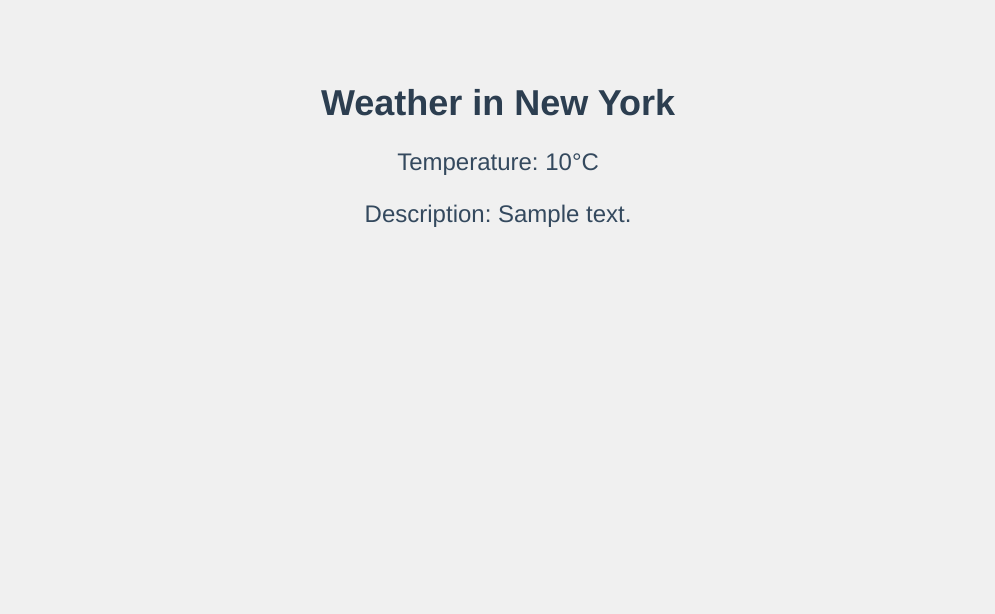
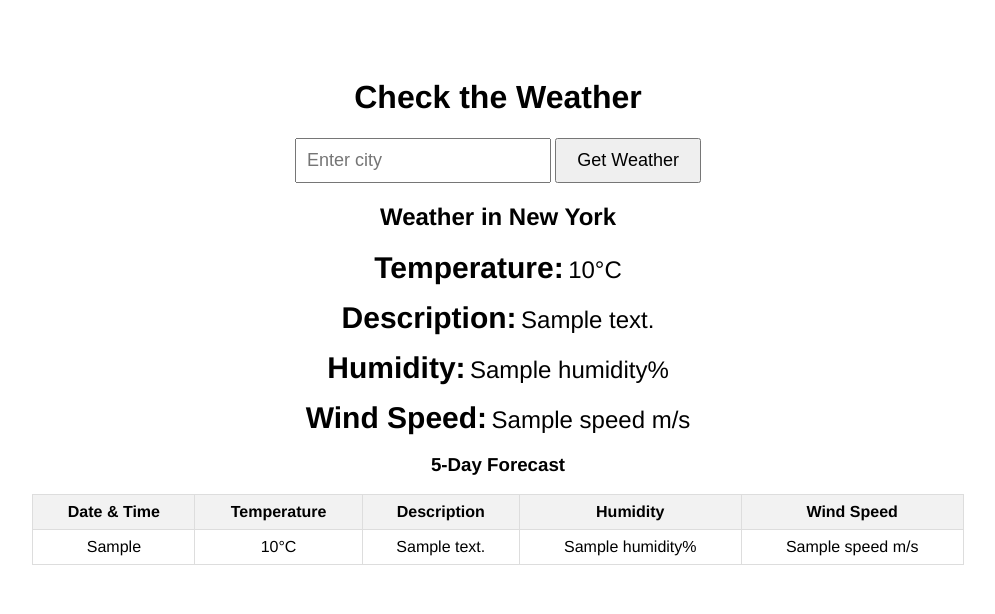
Before and after one commit to Albanovukelaj17/WeatherNow, a Flask app: page / in a window 1280 px wide. Shown: the top 614 px of the page, without its empty margins (142-1137 px from the left). Run offline with Flask 3, Linux system fonts and the light colour scheme; a database or web service that is not in the repository returns one stand-in record (values such as "Sample title"); data that the repository does not hold is empty.

Commit message:
5-day forecast

```diff
--- a/api/weather_api.py
+++ b/api/weather_api.py
@@ -7,21 +7,25 @@ load_dotenv()
 
 
 def get_weather(city):
-    api_key = os.getenv('API_KEY')  # Retrieve the API key from the environment
-    if not api_key:
-        return {"error": "API key not found. Please check your .env file."}
+    api_key = os.getenv('API_KEY')
+    base_url = "http://api.openweathermap.org/data/2.5/weather"
+    forecast_url = "http://api.openweathermap.org/data/2.5/forecast"
 
-    base_url = "http://api.openweathermap.org/data/2.5/weather"
+
     params = {
         'q': city,
         'appid': api_key,
         'units': 'metric'
     }
-    response = requests.get(base_url, params=params)
-    return response.json()
+    weather_response = requests.get(base_url, params=params)
 
 
-if __name__ == '__main__':
-    city = 'New York'
-    weather_data = get_weather(city)
-    print(weather_data)
+    forecast_response = requests.get(forecast_url, params=params)
+
+    if weather_response.status_code != 200 or forecast_response.status_code != 200:
+        return {'error': 'City not found. Please check the city name.'}
+
+    weather_data = weather_response.json()
+    forecast_data = forecast_response.json()
+
+    return {'current': weather_data, 'forecast': forecast_data}
--- a/app/routes.py
+++ b/app/routes.py
@@ -7,4 +7,4 @@ def index():
     return "Hello, World!"
 
 if __name__ == '__main__':
-    app.run(debug=True, port=5005)
+    app.run(debug=True, port=5007)
--- a/run.py
+++ b/run.py
@@ -1,7 +1,15 @@
-from flask import Flask, request, render_template
+from flask import Flask, render_template, request
+from datetime import datetime
 from api.weather_api import get_weather
 
 app = Flask(__name__)
+
+# Define the datetimeformat filter
+def datetimeformat(value, format='%H:%M:%S'):
+    return datetime.fromtimestamp(value).strftime(format)
+
+# Register the filter with Jinja2
+app.jinja_env.filters['datetimeformat'] = datetimeformat
 
 @app.route('/')
 def index():
@@ -12,4 +20,4 @@ def index():
     return render_template('index.html', city=city, weather=weather)
 
 if __name__ == '__main__':
-    app.run(debug=True, port=5005)
+    app.run(debug=True, port=5007)
--- a/templates/index.html
+++ b/templates/index.html
@@ -6,29 +6,85 @@
     <title>Weather Now</title>
     <style>
         body {
-            background-color: #f0f0f0;
-            font-family: 'Franklin Gothic Medium', 'Arial Narrow', Arial, sans-serif;
-            color: #333;
             text-align: center;
             padding: 50px;
+            font-family: 'Franklin Gothic Medium', 'Arial Narrow', Arial, sans-serif;
         }
 
-
-        h1 {
-            color: #2c3e50;
-            font-size: 36px;
+        .label {
+            font-size: 30px;
+            font-weight: bold;
         }
 
+        .value {
+            font-size: 24px;
+        }
 
-        p {
-            color: #34495e;
-            font-size: 24px;
+        form {
+            margin-bottom: 20px;
+        }
+
+        input[type="text"] {
+            padding: 10px;
+            font-size: 18px;
+        }
+
+        button {
+            padding: 10px 20px;
+            font-size: 18px;
+            cursor: pointer;
+        }
+
+        table {
+            margin: 0 auto;
+            border-collapse: collapse;
+            width: 80%;
+        }
+
+        th, td {
+            border: 1px solid #ddd;
+            padding: 8px;
+            text-align: center;
+        }
+
+        th {
+            background-color: #f2f2f2;
         }
     </style>
 </head>
 <body>
-    <h1>Weather in {{ city }}</h1>
-    <p>Temperature: {{ weather['main']['temp'] }}°C</p>
-    <p>Description: {{ weather['weather'][0]['description'] }}</p>
+    <h1>Check the Weather</h1>
+    <form action="/" method="get">
+        <input type="text" name="city" placeholder="Enter city" required>
+        <button type="submit">Get Weather</button>
+    </form>
+
+    {% if weather %}
+        <h2>Weather in {{ city }}</h2>
+        <p><span class="label">Temperature:</span> <span class="value">{{ weather['current']['main']['temp'] }}°C</span></p>
+        <p><span class="label">Description:</span> <span class="value">{{ weather['current']['weather'][0]['description'] }}</span></p>
+        <p><span class="label">Humidity:</span> <span class="value">{{ weather['current']['main']['humidity'] }}%</span></p>
+        <p><span class="label">Wind Speed:</span> <span class="value">{{ weather['current']['wind']['speed'] }} m/s</span></p>
+
+        <h3>5-Day Forecast</h3>
+        <table>
+            <tr>
+                <th>Date & Time</th>
+                <th>Temperature</th>
+                <th>Description</th>
+                <th>Humidity</th>
+                <th>Wind Speed</th>
+            </tr>
+            {% for day in weather['forecast']['list'] %}
+            <tr>
+                <td>{{ day['dt_txt'] }}</td>
+                <td>{{ day['main']['temp'] }}°C</td>
+                <td>{{ day['weather'][0]['description'] }}</td>
+                <td>{{ day['main']['humidity'] }}%</td>
+                <td>{{ day['wind']['speed'] }} m/s</td>
+            </tr>
+            {% endfor %}
+        </table>
+    {% endif %}
 </body>
 </html>
```
